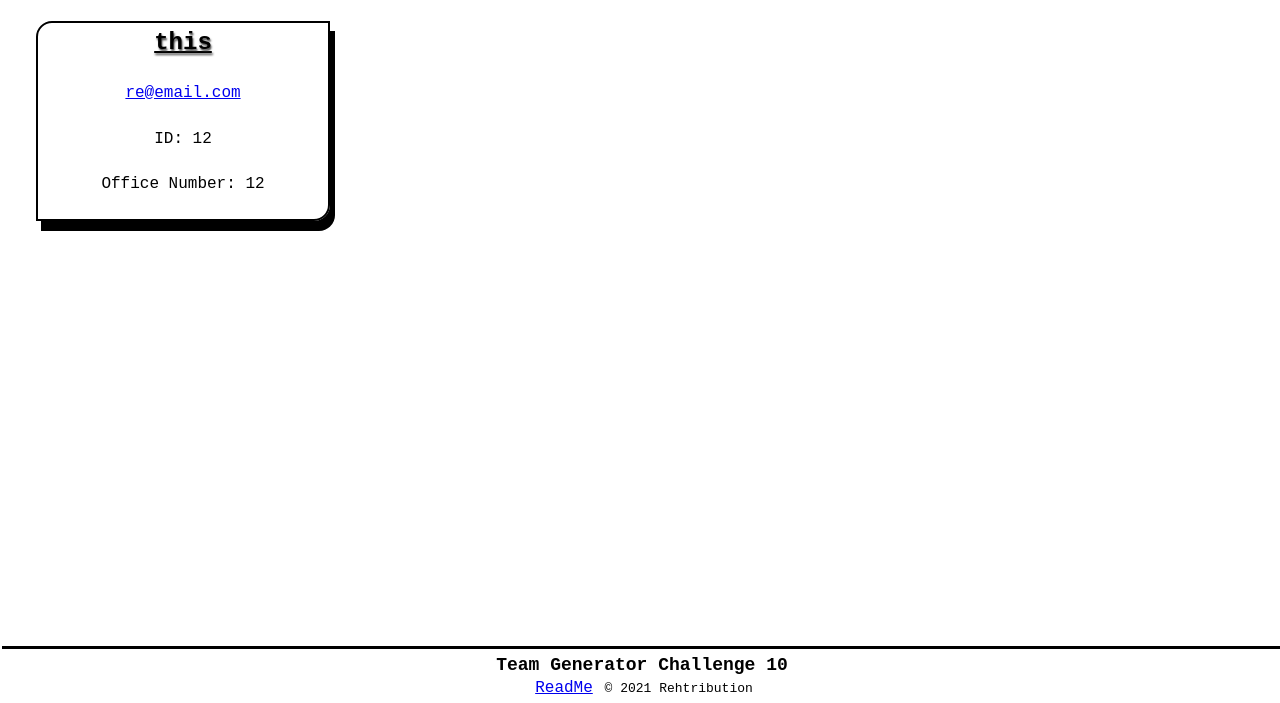
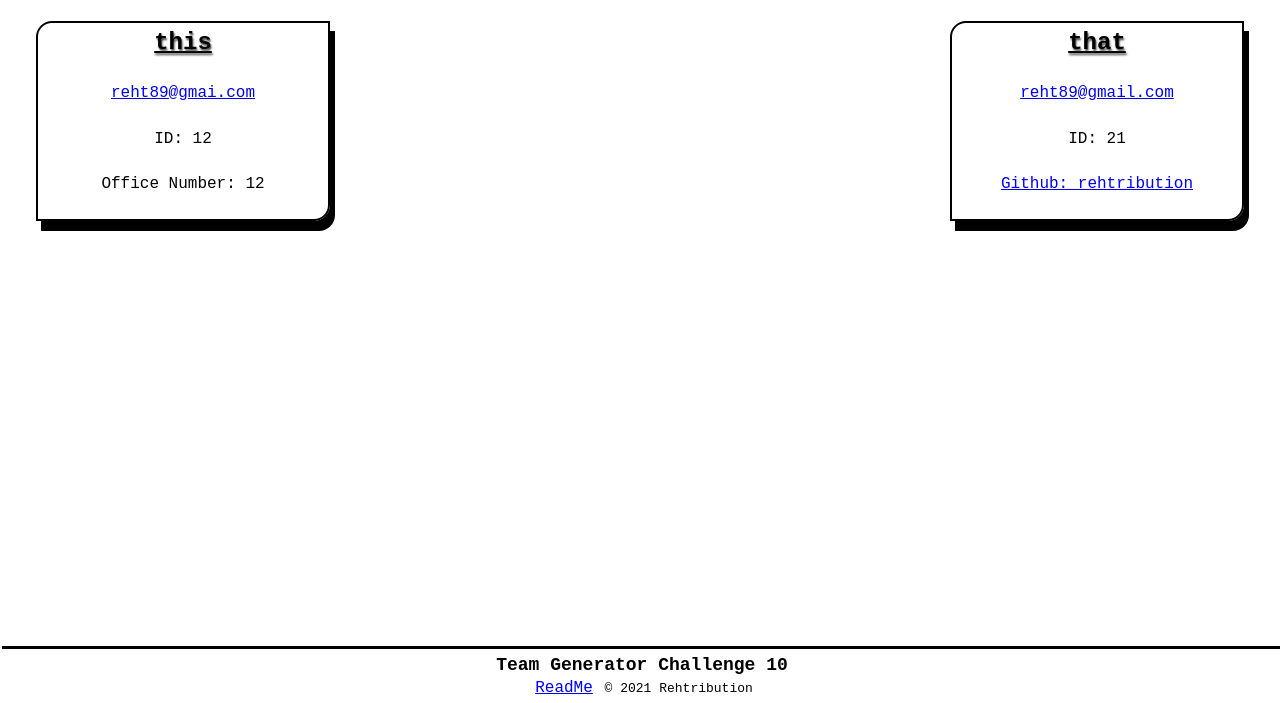
Before and after one commit to Rehtribution/10-dundermiff, a website: page team.html in a window 1280 px wide. Shown: the part 97-800 px from the top of the page. Drawn offline with Linux system fonts and the light colour scheme.

Commit message:
email opening in new window and redirecting to default service successful

```diff
--- a/team.html
+++ b/team.html
@@ -20,9 +20,16 @@
 
             <div class="card">
                 <h2>this</h2>
-                <p><a href = re@email.com>re@email.com</a></p>
+                <p><a href="mailto: reht89@gmai.com" target="_blank">reht89@gmai.com</a></p>
                 <p>ID: 12</p>
                 <p>Office Number: 12</p>
+            </div>
+
+            <div class="card">
+                <h2>that</h2>
+                <p><a href="mailto: reht89@gmail.com" target="_blank">reht89@gmail.com</a></p>
+                <p>ID: 21</p>
+                <p><a href="https://github.com/rehtribution">Github: rehtribution</a></p>
             </div>
 
         </div>
```
Also changed, not shown: src/template.js (+3 -5 lines), index.js (line endings or trailing spaces).
